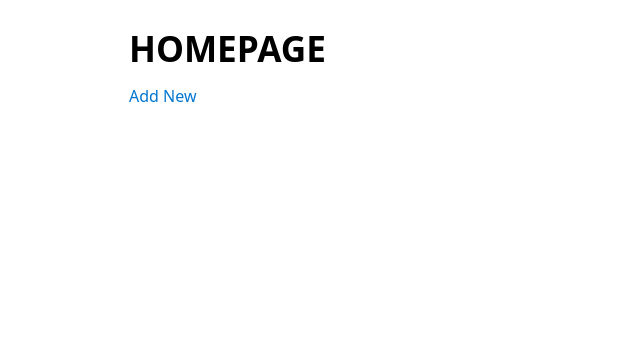
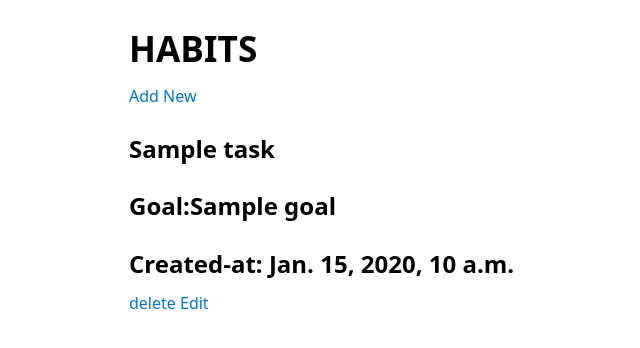
Before and after one commit to JDitto95/HabitTracker, a Django app: template templates/habits/list_habits.html in a window 1280 px wide. Shown: the top 348 px of the page, without its empty margins (111-751 px from the left). Run offline with Django 3.2, Linux system fonts and the light colour scheme; the template is opened without the code that fills it: most values are stand-ins (such as "Sample title", 1, 10 or a date in 2020).

Commit message:
created delete, edit templates

```diff
--- a/HabitTracker/settings.py
+++ b/HabitTracker/settings.py
@@ -114,7 +114,7 @@ AUTH_PASSWORD_VALIDATORS = [
 
 LANGUAGE_CODE = 'en-us'
 
-TIME_ZONE = 'UTC'
+TIME_ZONE = 'EST'
 
 USE_I18N = True
 
--- a/HabitTracker/urls.py
+++ b/HabitTracker/urls.py
@@ -22,4 +22,5 @@ urlpatterns = [
     path('',habits_views.list_habits, name='list_habits'),
     path('habits/<int:pk>/edit/', habits_views.edit_habit, name='edit_habit'),
     path('habits/add/', habits_views.add_habits, name='add_habits'),
+    path('habits/<int:pk>/delete/', habits_views.delete_habit, name='delete_habit'),
 ]
--- a/Habits/forms.py
+++ b/Habits/forms.py
@@ -12,4 +12,5 @@ class HabitForm(forms.ModelForm):
             'goal',
             'task',
             'units',
+
         ]
--- a/templates/habits/list_habits.html
+++ b/templates/habits/list_habits.html
@@ -1,6 +1,15 @@
 {% extends 'base.html' %}
 
 {% block content %}
-<h1>HOMEPAGE</h1>
+<h1>HABITS</h1>
 <a href="{% url 'add_habits' %}">Add New</a>
+
+{% for habit in habits %}
+<h2>{{habit.task}}</h2>
+<h2>Goal:{{habit.goal}}</h2>
+<h2>Created-at: {{habit.created_at}}</h2>
+
+<a href="{% url 'delete_habit' habit.pk %}">delete</a>
+<a href="{% url 'edit_habit' habit.pk %}">Edit</a>
+{% endfor %}
 {% endblock %}
```
Also changed, not shown: Habits/views.py (+8 -0 lines), templates/habits/delete_habit.html (added, +16 -0 lines).
